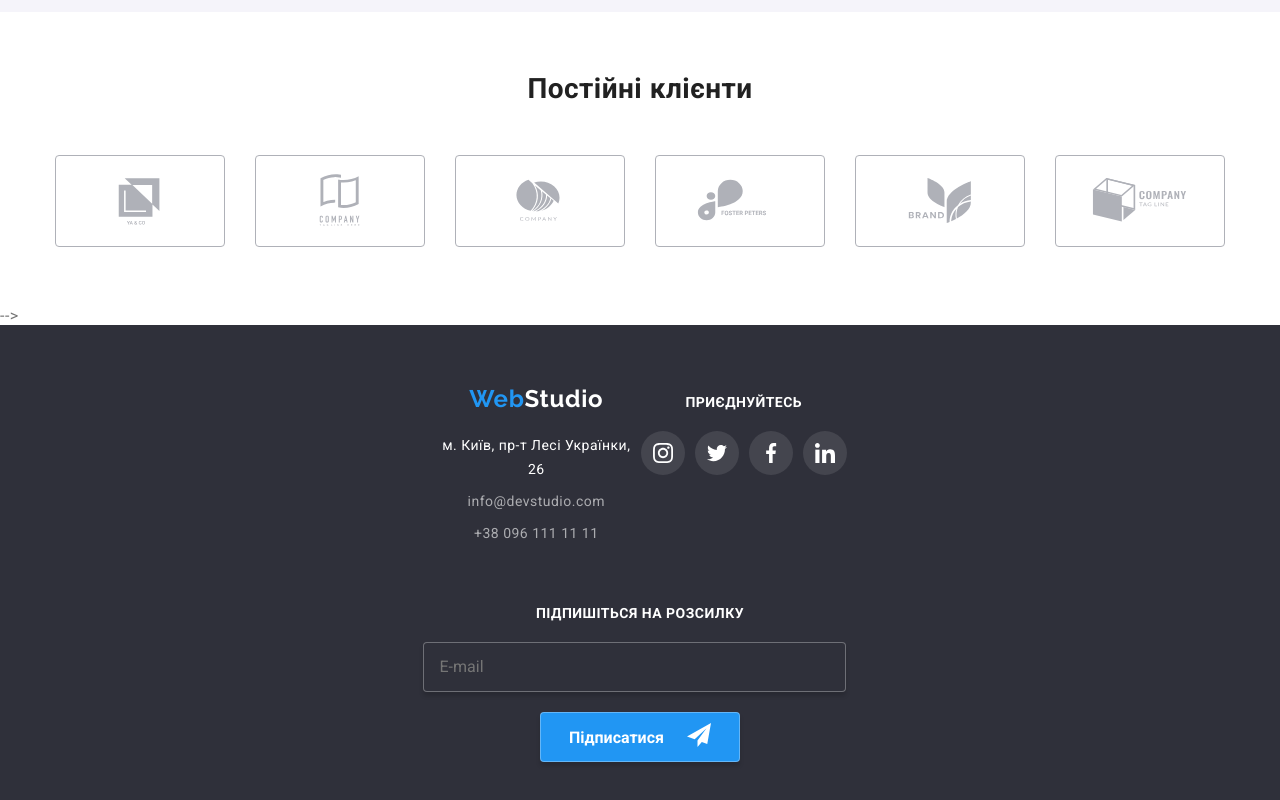
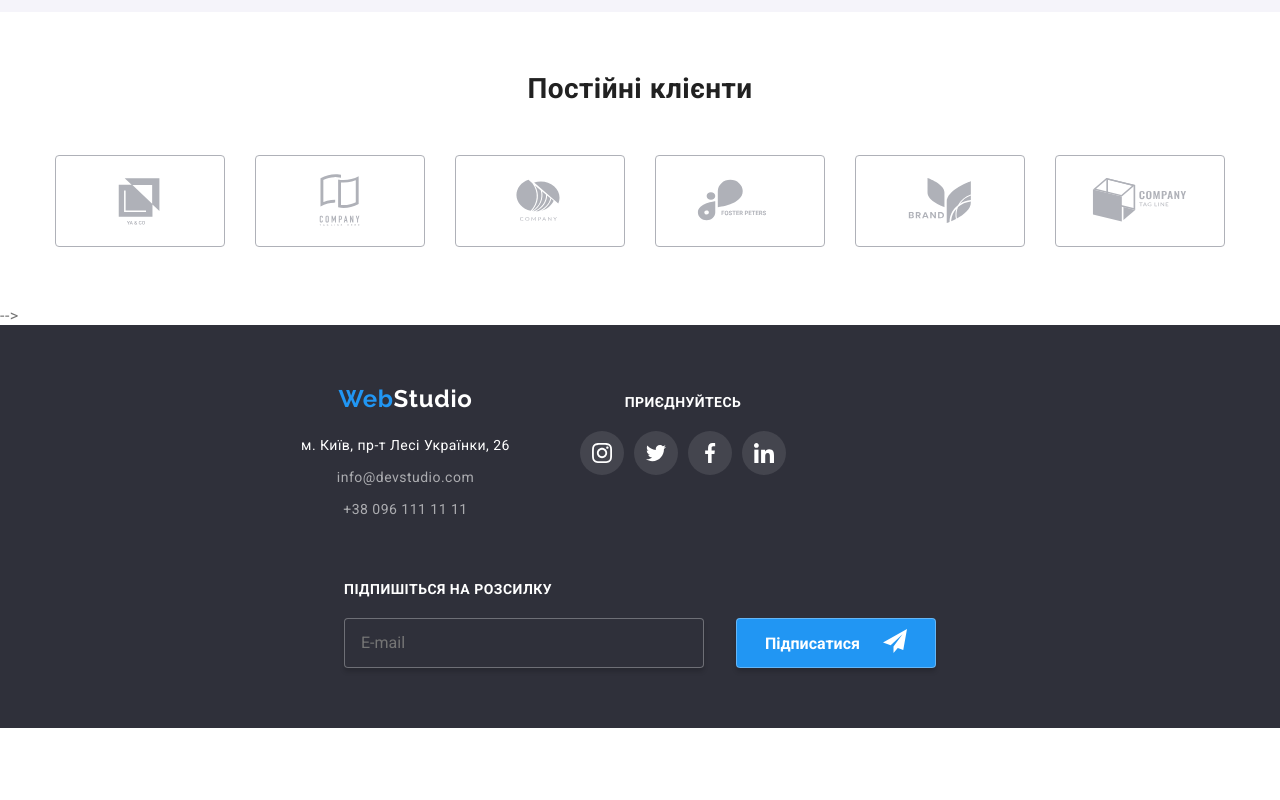
Before and after one commit to I-Alina/goit-markup-hw-08-my, a plain HTML site: page index.html in a window 1280 px wide. Shown: the part 2128-2928 px from the top of the page. After the commit the page ends 2856 px from the top, so only its background shows below. Drawn offline with nearby package versions, Linux system fonts and the light colour scheme.

Commit message:
Адаптує footer вирівнює

```diff
--- a/sass/components/header-footer/_footer-mailing.scss
+++ b/sass/components/header-footer/_footer-mailing.scss
@@ -5,31 +5,39 @@
   gap: 20px;
   justify-content: center;
   align-items: center;
+  @media screen and (min-width: 1200px) {
+    display: block;
+    // flex-wrap: nowrap;
+    width: auto;
+  }
 
-  // @media screen and (min-width: 768px) {
-  //   flex-wrap: wrap;
-  //   flex-direction: column;
-  //   // align-content: center;
-  //   // justify-content: ;
-  // }
   &__title {
     display: flex;
     width: 100%;
     flex-wrap: wrap;
     justify-content: center;
     align-items: center;
-    // margin-bottom: 20px;
     font-weight: 700;
     font-size: 14px;
     line-height: 1.14;
     text-transform: uppercase;
     color: var(--local-color);
+    @media screen and (min-width: 1200px) {
+      // flex-wrap: nowrap;
+      // text-align: start;
+      width: auto;
+      margin-bottom: 20px;
+      justify-content: flex-start;
+    }
   }
   &__form {
     display: flex;
     flex-wrap: wrap;
     gap: 20px;
     justify-content: center;
+    @media screen and (min-width: 1200px) {
+      width: auto;
+    }
   }
   &__icon {
     align-items: center;
@@ -55,7 +63,6 @@
   }
 }
 .mailing__input {
-  //   width: 360px;
   width: 100%;
   height: 50px;
   align-items: center;
@@ -66,7 +73,9 @@
   box-shadow: 0px 4px 4px 0px rgba(0, 0, 0, 0.15);
   background-color: #2f303a;
   transition: border-color 250ms cubic-bezier(0.4, 0, 0.2, 1);
-
+  @media screen and (min-width: 1200px) {
+    width: 360px;
+  }
   &:focus {
     border: 1px solid var(--second-header-color);
     outline: transparent;
--- a/sass/components/header-footer/_footer.scss
+++ b/sass/components/header-footer/_footer.scss
@@ -5,32 +5,48 @@
   &__all {
     display: flex;
     flex-wrap: wrap;
+
     justify-content: space-between;
     justify-content: center;
+    @media screen and (min-width: 1200px) {
+      width: auto;
+      // align-items: stretch;
+      align-items: baseline;
+      flex-grow: 1;
+    }
   }
   &__info {
     width: 100%;
     text-align: center;
+    @media screen and (min-width: 1200px) {
+      width: auto;
+      // width: 231px;
+      // width: fit-content;
+      // flex-grow: 1;
+      margin-right: 70px;
+    }
   }
   &__logo {
     margin-bottom: 20px;
+    @media screen and (min-width: 1200px) {
+      // display: inline-block;
+    }
   }
   &__addres {
     margin-bottom: 8px;
   }
-  //   &__join {
-  //     // margin-right: 100px;
-  //   }
 }
 .info-join {
   @media screen and (min-width: 768px) {
     display: flex;
-    margin-left: 0;
-    margin-right: 0%;
-    // padding-left: 76px;
-    // padding-right: 86px;
-    // justify-content: space-between;
+    width: 100%;
+    justify-content: space-between;
     align-items: baseline;
+    @media screen and (min-width: 1200px) {
+      // width: fit-content;
+      width: auto;
+      margin-right: 100px;
+    }
   }
 }
 .footer--dark {
--- a/sass/components/header-footer/footer-join.scss
+++ b/sass/components/header-footer/footer-join.scss
@@ -5,6 +5,10 @@
   line-height: 1.14;
   letter-spacing: 0.03em;
   color: var(--local-color);
+  @media screen and (min-width: 1200px) {
+    width: auto;
+    margin-right: 93px;
+  }
   &__title {
     text-align: center;
     margin-bottom: 20px;
```
Also changed, not shown: css/footer-join.css, css/footer-join.min.css, css/main.css, css/main.min.css, 4 other files.
